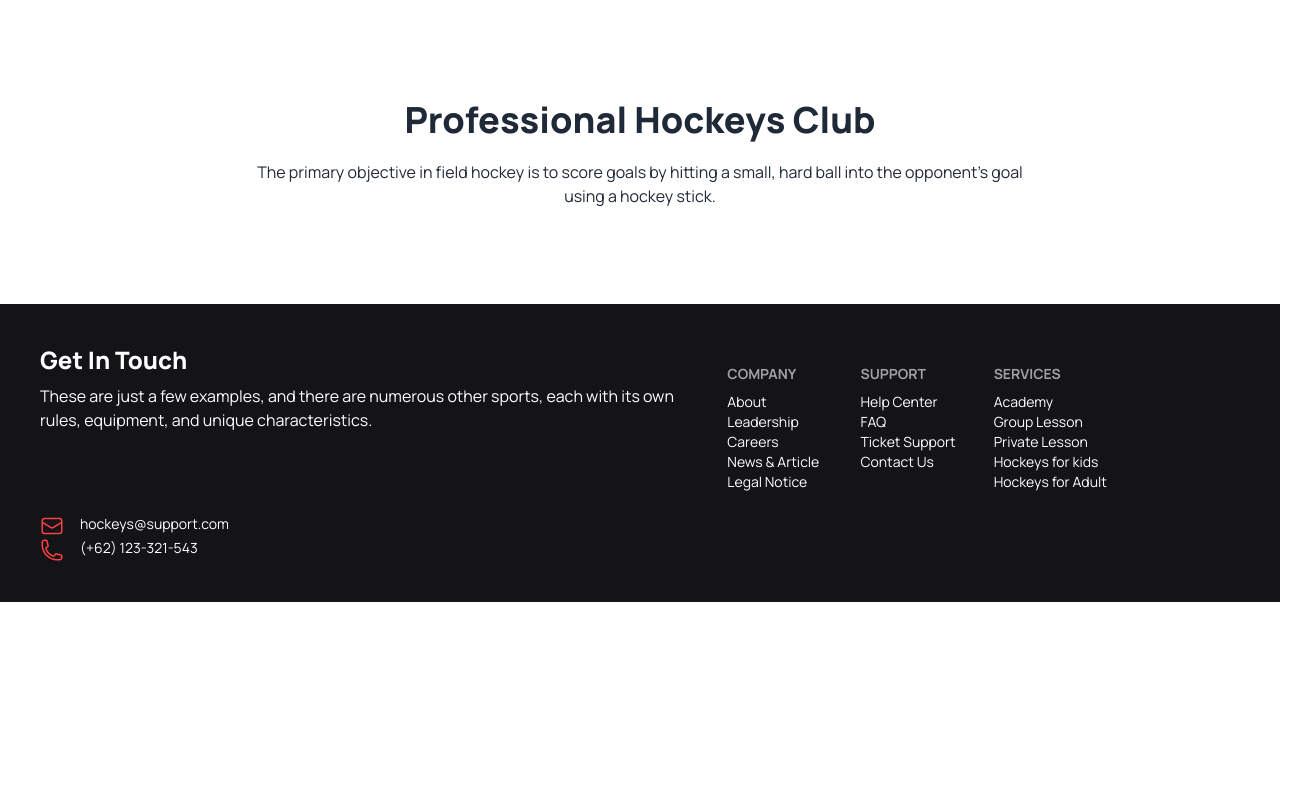
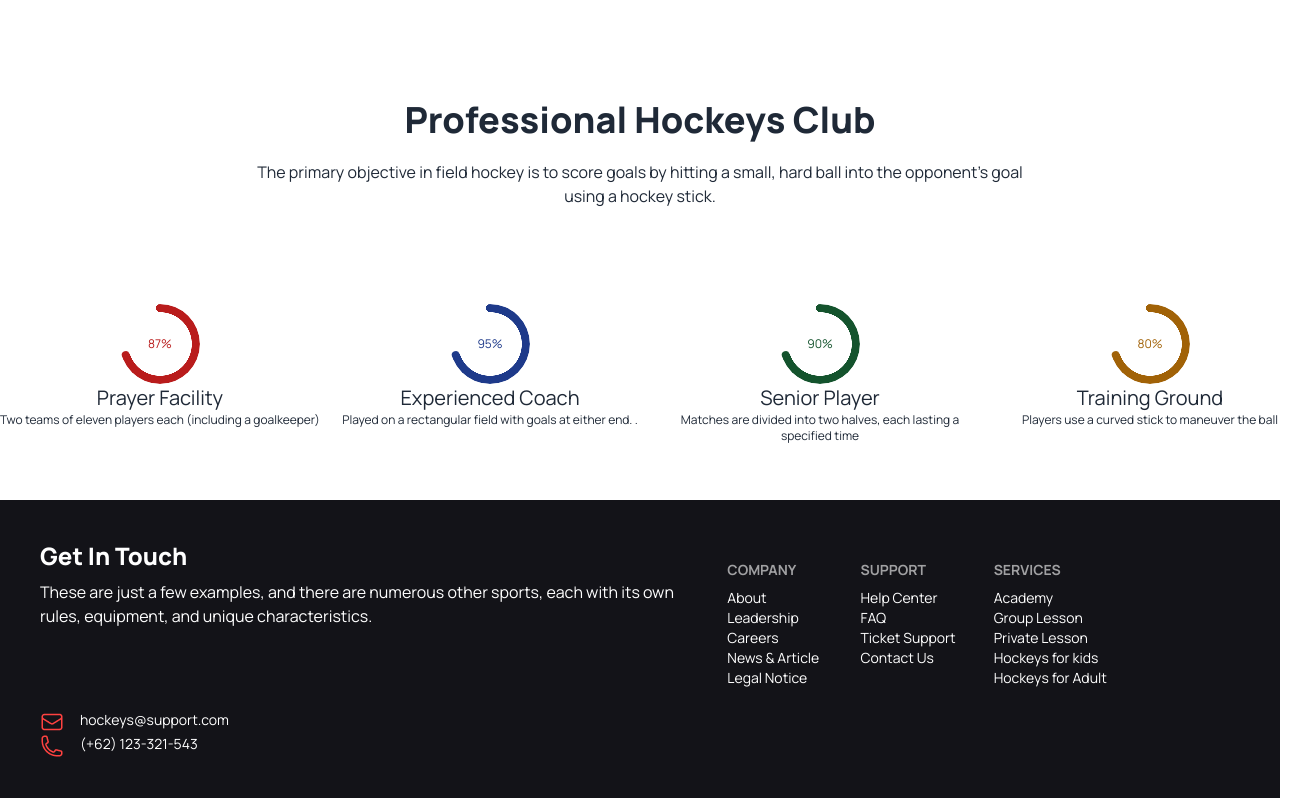
Before and after one commit to ShakirEvan530/assignment_3, a plain HTML site: page index.html in a window 1280 px wide. Shown: the part 865-1663 px from the top of the page, 1310 px wide, since content can reach past the window. Before the commit the page ends 1467 px from the top, so only its background shows below. Drawn offline with nearby package versions, Linux system fonts and the light colour scheme.

Commit message:
third push

```diff
--- a/index.html
+++ b/index.html
@@ -87,16 +87,37 @@
                 </div>
             </div>
         </header>
-        <main class="container mx-auto">
+    <main class="container mx-auto">
            <section class="text-center my-24">
             <h3 class="text-4xl font-extrabold mb-5">Professional Hockeys Club</h3>
             <p class="lg:max-w-3xl mx-auto">The primary objective in field hockey is to score goals by hitting a small, hard ball into the opponent's goal using a hockey stick.</p>
            </section>
+        <div class="container grid sm: grid-cols-1 text-xs lg:grid-cols-4 gap-10 my-14">
+            <div class="text-center w-80">
+                <div class=" radial-progress text-red-700" style="--value:70;" role="progressbar">87%</div>
+                    <h3 class="text-xl">Prayer Facility</h3>
+                    <p>Two teams of eleven players each (including a goalkeeper) </p>
+            </div>
+            <div class="text-center w-80">
+                <div class="radial-progress text-blue-900" style="--value:70;" role="progressbar">95%</div>
+                <h3 class="text-xl">Experienced Coach</h3>
+                <p> Played on a rectangular field with goals at either end. .</p>
+            </div>
+            <div class="text-center w-80">
+                <div class="radial-progress text-green-900" style="--value:70;" role="progressbar">90%</div>
+                <h3 class="text-xl">Senior Player</h3>
+                <p> Matches are divided into two halves, each lasting a specified time</p>
+            </div>
+            <div class="text-center w-80">
+                <div class="radial-progress text-yellow-700" style="--value:70;" role="progressbar">80%</div>
+                <h3 class="text-xl">Training Ground</h3>
+                <p> Players use a curved stick to maneuver the ball</p>
+            </div>
+        </div>
 
+    </main>
 
-        </main>
-
-        <footer class=" sm: footer p-10 bg-[#131318] text-[#FFFFFF]">
+        <footer class=" container mx-auto sm: footer p-10 bg-[#131318] text-[#FFFFFF]">
             <aside class="">
               <h3 class="text-2xl font-extrabold">Get In Touch</h3>
               <p class="text-base font-white-400 h-[78px] ">These are just a few examples, and there are numerous other sports, each with its own rules, equipment, and unique characteristics.</p>
```
